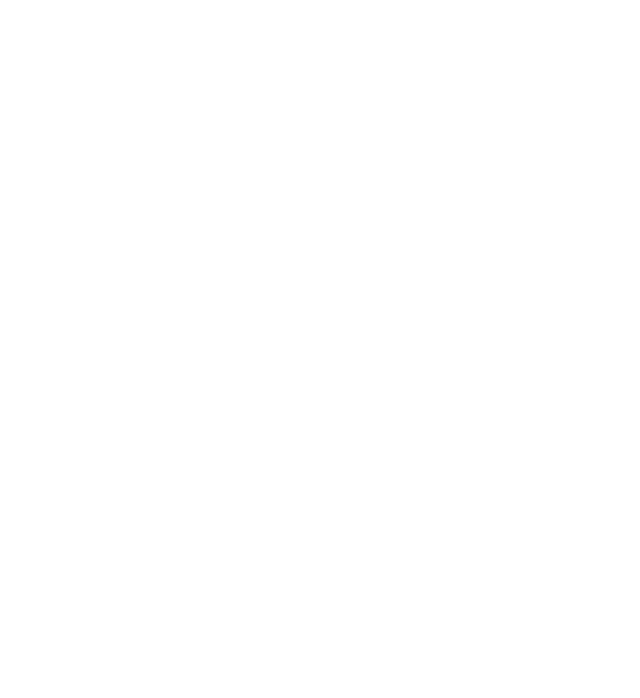
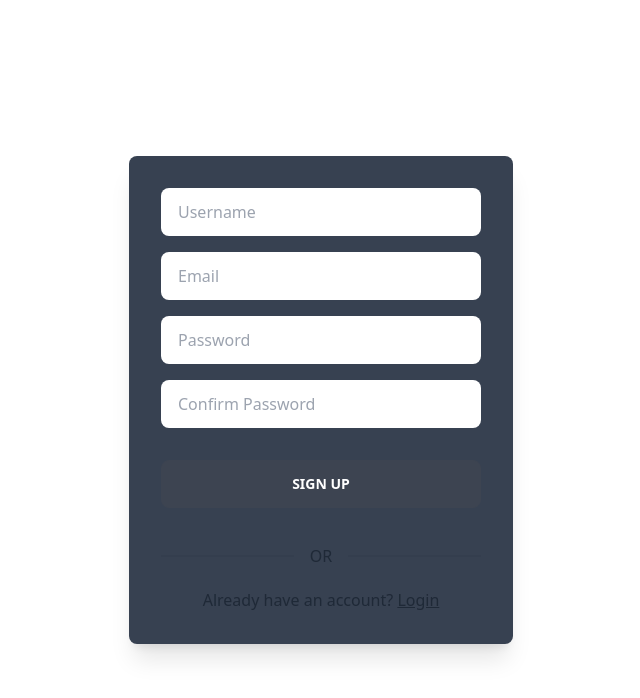
Before and after one commit to nicm2/macro-monkeys, a SvelteKit app: page /signup in a window 1280 px wide. Shown: the top 698 px of the page, without its empty margins (319-959 px from the left). Built offline with nearby package versions, Linux system fonts and the light colour scheme.

Commit message:
base framework

```diff
--- a/package.json
+++ b/package.json
@@ -44,5 +44,8 @@
 	},
 	"svelte": "./dist/index.js",
 	"types": "./dist/index.d.ts",
-	"type": "module"
+	"type": "module",
+	"dependencies": {
+		"daisyui": "^2.51.3"
+	}
 }
--- /dev/null
+++ b/src/components/Navbar.svelte
@@ -0,0 +1,78 @@
+<script>
+
+    let authenticated = false;
+
+</script>
+
+
+<div class="navbar bg-base-100 static">
+    <div class="navbar-start">
+      <!-- svelte-ignore a11y-label-has-associated-control -->
+      <div class="dropdown">
+        <!-- svelte-ignore a11y-no-noninteractive-tabindex -->
+        <label tabindex="0" class="btn btn-ghost lg:hidden">
+          <svg xmlns="http://www.w3.org/2000/svg" class="h-5 w-5" fill="none" viewBox="0 0 24 24" stroke="currentColor"><path stroke-linecap="round" stroke-linejoin="round" stroke-width="2" d="M4 6h16M4 12h8m-8 6h16" /></svg>
+        </label>
+        <!-- svelte-ignore a11y-no-noninteractive-tabindex -->
+        <ul tabindex="0" class="menu menu-compact dropdown-content mt-3 p-2 shadow bg-base-100 rounded-box w-52">
+          <!-- svelte-ignore a11y-missing-attribute -->
+          <li><a>Item 1</a></li>
+          <!-- svelte-ignore a11y-no-noninteractive-tabindex -->
+          <li tabindex="0">
+            <!-- svelte-ignore a11y-missing-attribute -->
+            <a class="justify-between">
+              Parent
+              <svg class="fill-current" xmlns="http://www.w3.org/2000/svg" width="24" height="24" viewBox="0 0 24 24"><path d="M8.59,16.58L13.17,12L8.59,7.41L10,6L16,12L10,18L8.59,16.58Z"/></svg>
+            </a>
+            <ul class="p-2">
+              <li><a href="/">Submenu 1</a></li>
+              <li><a href="/">Submenu 2</a></li>
+            </ul>
+          </li>
+          <li><a href="/">Item 3</a></li>
+        </ul>
+      </div>
+      <a href="/" class="btn btn-ghost normal-case text-xl">Macro Monkeys</a>
+    </div>
+    <div class="navbar-center hidden lg:flex">
+      <ul class="menu menu-horizontal px-1">
+        <li><a href="/">Item 1</a></li>
+        <!-- svelte-ignore a11y-no-noninteractive-tabindex -->
+        <li tabindex="0">
+          <!-- svelte-ignore a11y-missing-attribute -->
+          <a>
+            Parent
+            <svg class="fill-current" xmlns="http://www.w3.org/2000/svg" width="20" height="20" viewBox="0 0 24 24"><path d="M7.41,8.58L12,13.17L16.59,8.58L18,10L12,16L6,10L7.41,8.58Z"/></svg>
+          </a>
+          <ul class="p-2">
+            <li><a href="/">Submenu 1</a></li>
+            <li><a href="/">Submenu 2</a></li>
+          </ul>
+        </li>
+        <li><a href="/">Item 3</a></li>
+      </ul>
+    </div>
+    <div class="navbar-end">
+        {#if authenticated}
+        <!-- svelte-ignore a11y-no-noninteractive-tabindex -->
+        <div class="dropdown dropdown-end">
+            <!-- svelte-ignore a11y-no-noninteractive-tabindex -->
+            <!-- svelte-ignore a11y-label-has-associated-control -->
+            <label tabindex="0" class="btn btn-ghost btn-circle avatar">
+              <div class="w-10 rounded-full">
+                <!-- svelte-ignore a11y-missing-attribute -->
+                <img src="https://www.w3schools.com/howto/img_avatar.png" />
+              </div>
+            </label>
+            <ul tabindex="0" class="mt-3 p-2 shadow menu menu-compact dropdown-content bg-base-100 rounded-box w-52">
+              <li><a href="/" >Profile</a></li>
+              <li><a href="/" >Settings</a></li>
+              <li><a href="/">Logout</a></li>
+            </ul>
+          </div>
+        {:else}
+            <a href="/login" class="btn btn-ghost">Login</a>
+            <a href="/signup" class="btn btn-primary">Signup</a>
+          {/if}
+    </div>
+  </div>
--- /dev/null
+++ b/src/routes/(authentication)/+layout.svelte
@@ -0,0 +1,7 @@
+<div class="flex justify-center h-screen w-screen">
+	<div class=" bg-gray-700 flex flex-col p-8 w-96 h-fit justify-around self-center rounded-lg gap-4 shadow-xl">
+
+        <slot />
+
+    </div>
+</div>
--- a/src/routes/(authentication)/login/+page.svelte
+++ b/src/routes/(authentication)/login/+page.svelte
@@ -0,0 +1,23 @@
+<script lang="ts">
+    let email : String;
+    let password : String;
+
+    async function post() {
+		//signInWithEmail(email, password);
+	}
+
+</script>
+		<!-- Email and Password Box -->
+		<form method="POST">
+			<input bind:value={email} type="text" placeholder="Email" class="input w-full max-w-xs " name="email_box" id="email_box" />
+			<input bind:value={password} type="password" placeholder="Password" class="input w-full max-w-xs my-4" name="password_box" id="password_box" />
+
+			<!-- Submit Button -->
+			<input type="button" value="Login" class="btn my-4 w-full" on:click={post} />
+		</form>
+
+		<!-- Signup Redirect -->
+		<div class="divider h-0">OR</div>
+		<div class="self-center text-center">
+			Don't have an account? <a class="underline" href="/signup">Sign Up</a>
+		</div>
--- a/src/routes/(authentication)/signup/+page.svelte
+++ b/src/routes/(authentication)/signup/+page.svelte
@@ -0,0 +1,29 @@
+<script lang="ts">
+
+    let username : String;
+    let email : String;
+    let password : String;
+    let confirmPassword : String;
+
+    async function post() {
+		//signUpWithEmail(email, password, username);
+	}
+
+</script>
+
+<form method="POST">
+    <!-- Username/Email/Password/Confirm Boxes -->
+    <input bind:value={username} type="text" placeholder="Username" class="input w-full max-w-xs" name="username_box" />
+    <input bind:value={email} type="text" placeholder="Email" class="input w-full max-w-xs my-4" name="email_box" />
+    <input bind:value={password} type="password" placeholder="Password" class="input w-full max-w-xs" name="password_box" />
+    <input bind:value={confirmPassword} type="password" placeholder="Confirm Password" class="input w-full max-w-xs my-4" name="confirm_box" />
+
+    <!-- Submit Button -->
+    <input type="button" value="Sign Up" class="btn my-4 w-full" on:click={post} />
+</form>
+
+<!-- Login Redirect -->
+<div class="divider h-0">OR</div>
+<div class="self-center">
+    Already have an account? <a class="underline" href="/login">Login</a>
+</div>
--- /dev/null
+++ b/src/routes/(default)/+layout.svelte
@@ -0,0 +1,7 @@
+<script>
+    import Navbar from "../../components/Navbar.svelte";
+</script>
+
+  <Navbar/>
+
+  <slot />
--- a/tailwind.config.cjs
+++ b/tailwind.config.cjs
@@ -8,5 +8,7 @@
   theme: {
     extend: {},
   },
-  plugins: [],
+  plugins: [
+    require('daisyui')
+  ],
 }
```
Also changed, not shown: src/routes/(default)/+page.svelte (renamed from src/routes/+page.svelte), 1 other file (tests, documents, lock files or other folders).
